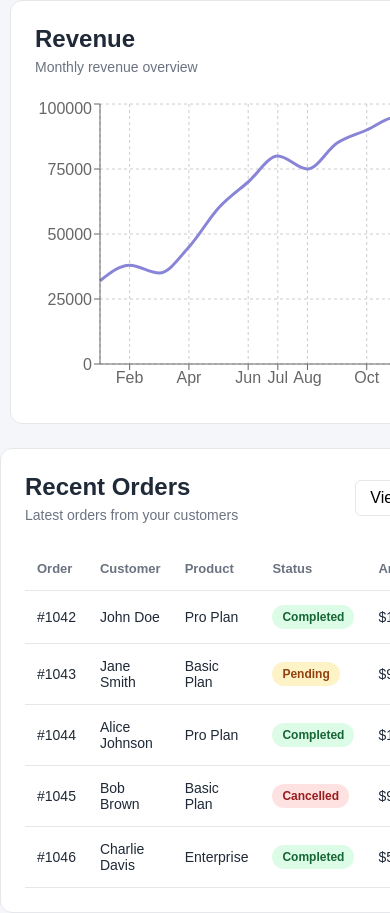
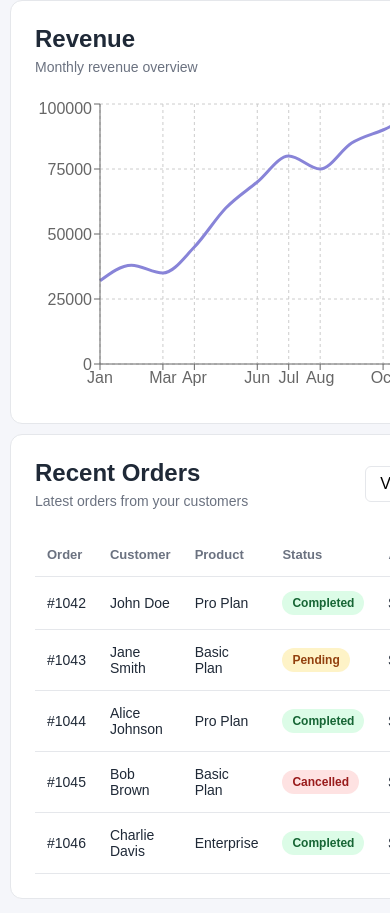
Before and after one commit to eduard-gabriel-mititelu/react-dashbord, a React (Vite) app: page / in a window 390 px wide. Shown: the part 770-1683 px from the top of the page. Built offline with nearby package versions, Linux system fonts and the light colour scheme.

Commit message:
Small responsive fixes

```diff
--- a/src/App.css
+++ b/src/App.css
@@ -166,7 +166,6 @@
   padding: 24px;
   margin: 10px;
   margin-top: 24px;
-
 }
 
 .chart-header {
@@ -192,6 +191,7 @@
   border-radius: 12px;
   padding: 24px;
   margin-top: 24px;
+  margin: 10px;
 }
 
 .orders-header {
--- a/src/components/Header.jsx
+++ b/src/components/Header.jsx
@@ -5,7 +5,7 @@ function Header({ onMenuClick }) {
     <header className="header">
         <button
           onClick={onMenuClick}
-          aria-label="Open navuigation"
+          aria-label="Open navigation"
           className="menu-button"
         >
             <Menu size={22} />
@@ -22,6 +22,7 @@ function Header({ onMenuClick }) {
             <button aria-label="Profile">
                 <User size={20} />
             </button>
+
         </div>
     </header>
   );
```
